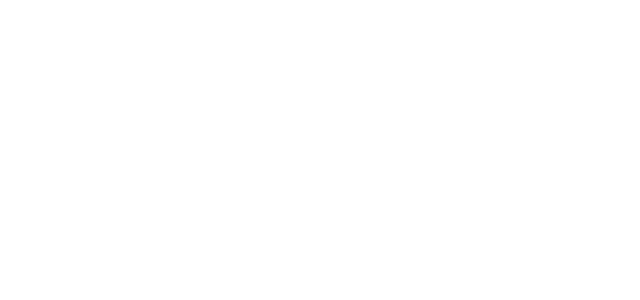
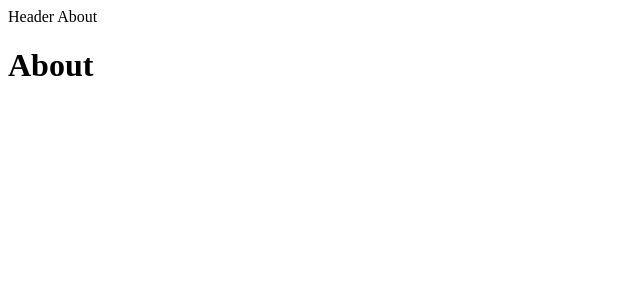
Before and after one commit to MegaEmme/react-router, a React (Vite) app: page /about in a window 1280 px wide. Before the commit this address had no page. Shown: the top 300 px of the page, without its empty margins (0-640 px from the left). Built offline with nearby package versions, Linux system fonts and the light colour scheme.

Commit message:
feat: create About and Posts components and routes

```diff
--- a/src/App.jsx
+++ b/src/App.jsx
@@ -1,5 +1,7 @@
 import { BrowserRouter, Route, Routes } from "react-router-dom";
 import Home from "./pages/Home";
+import About from "./pages/About";
+import Posts from "./pages/Posts";
 
 function App() {
 
@@ -7,6 +9,8 @@
     <BrowserRouter>
       <Routes>
         <Route path="/" element={<Home />} />
+        <Route path="/about" element={<About />} />
+        <Route path="/posts" element={<Posts />} />
       </Routes>
     </BrowserRouter>
   )
--- a/src/pages/About.jsx
+++ b/src/pages/About.jsx
@@ -0,0 +1,17 @@
+import { useEffect } from "react"
+
+const About = () => {
+    useEffect(() => {
+        console.log('mount component About')
+        return () => {
+            console.log('unmount component About')
+        }
+    }, [])
+
+    return <div>
+        <header>Header About</header>
+        <h1>About</h1>
+    </div>
+}
+
+export default About;
--- a/src/pages/Home.jsx
+++ b/src/pages/Home.jsx
@@ -9,7 +9,7 @@
     }, [])
 
     return <div>
-        <header>Header</header>
+        <header>Header Home</header>
         <h1>Home Page</h1>
     </div>
 }
--- a/src/pages/Posts.jsx
+++ b/src/pages/Posts.jsx
@@ -0,0 +1,17 @@
+import { useEffect } from "react"
+
+const Posts = () => {
+    useEffect(() => {
+        console.log('mount component Posts')
+        return () => {
+            console.log('unmount component Posts')
+        }
+    }, [])
+
+    return <div>
+        <header>Header Posts</header>
+        <h1>Posts</h1>
+    </div>
+}
+
+export default Posts;
```
